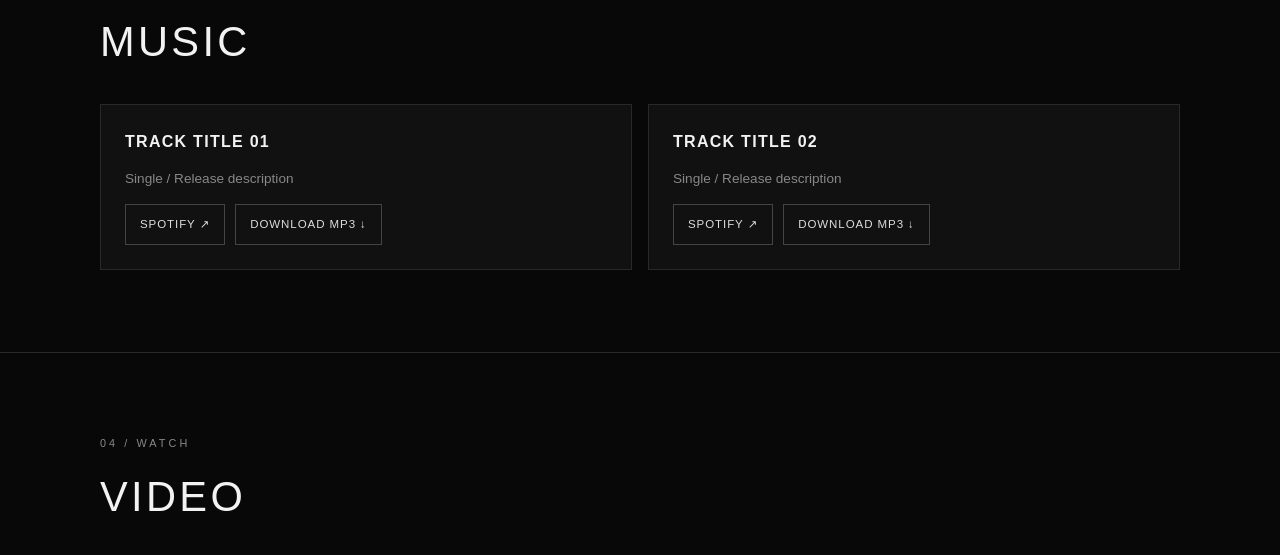
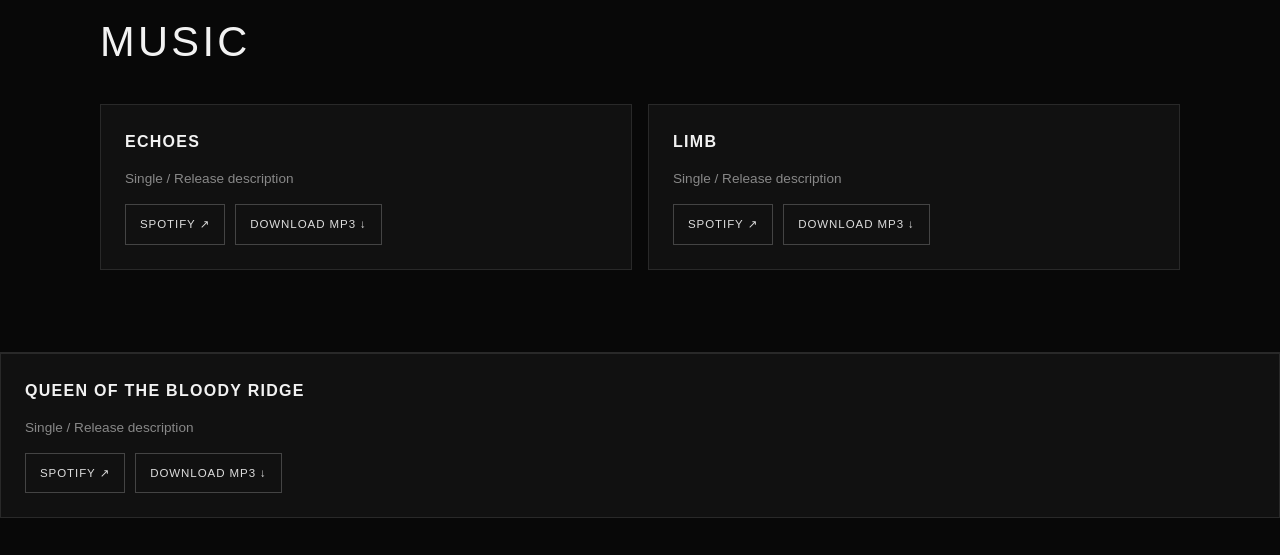
Before and after one commit to masterDi85/whenstarsfade.github.io, a plain HTML site: page index.html in a window 1280 px wide. Shown: the part 2187-2742 px from the top of the page. Drawn offline with Linux system fonts and the light colour scheme; no server answers.

Commit message:
Update index.html

```diff
--- a/index.html
+++ b/index.html
@@ -142,7 +142,7 @@
         <div class="media-grid">
 
           <article class="media-card">
-            <h3>Track Title 01</h3>
+            <h3>Echoes</h3>
             <p>Single / Release description</p>
 
             <div class="media-actions">
@@ -157,7 +157,7 @@
 
               <a
                 class="media-link"
-                href="assets/music/track-01.mp3"
+                href="assets/music/echoes.mp3"
                 download
               >
                 Download MP3 ↓
@@ -166,7 +166,7 @@
           </article>
 
           <article class="media-card">
-            <h3>Track Title 02</h3>
+            <h3>Limb</h3>
             <p>Single / Release description</p>
 
             <div class="media-actions">
@@ -181,7 +181,36 @@
 
               <a
                 class="media-link"
-                href="assets/music/track-02.mp3"
+                href="assets/music/limb.mp3"
+                download
+              >
+                Download MP3 ↓
+              </a>
+            </div>
+          </article>
+
+        </div>
+      </div>
+    </section>
+
+
+          <article class="media-card">
+            <h3>Queen of the Bloody Ridge</h3>
+            <p>Single / Release description</p>
+
+            <div class="media-actions">
+              <a
+                class="media-link"
+                href="https://open.spotify.com/"
+                target="_blank"
+                rel="noopener"
+              >
+                Spotify ↗
+              </a>
+
+              <a
+                class="media-link"
+                href="assets/music/Queen_of_the_bloody_ridge.mp3"
                 download
               >
                 Download MP3 ↓
```
